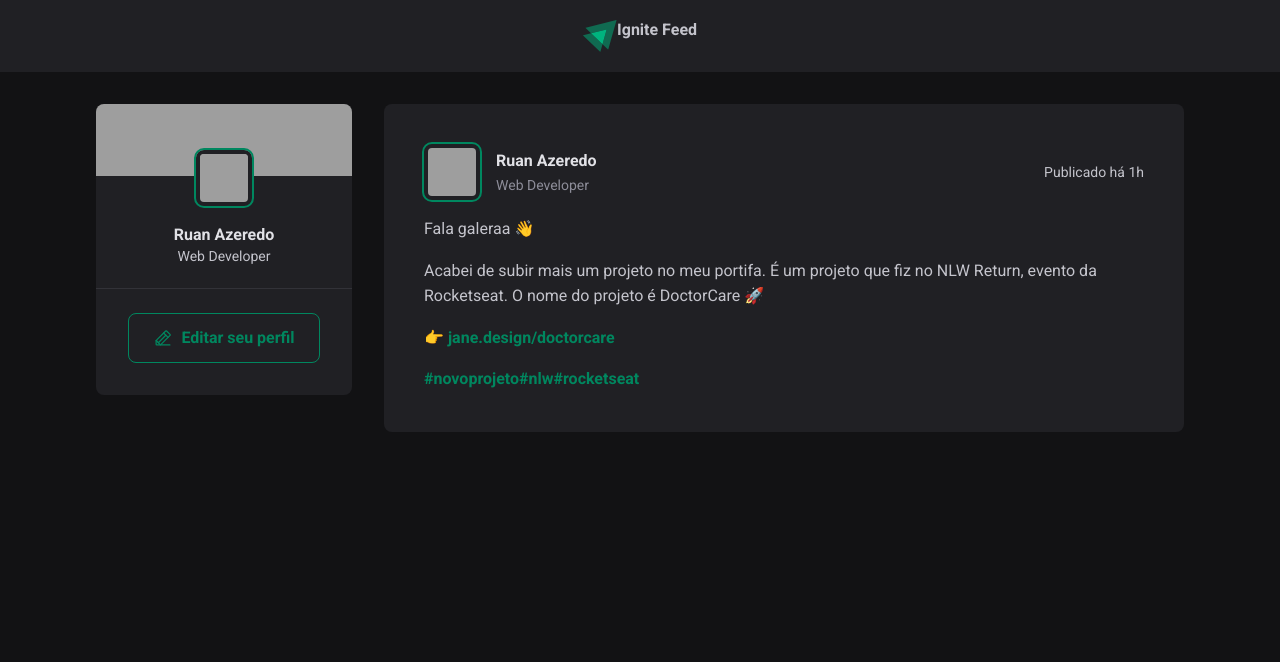
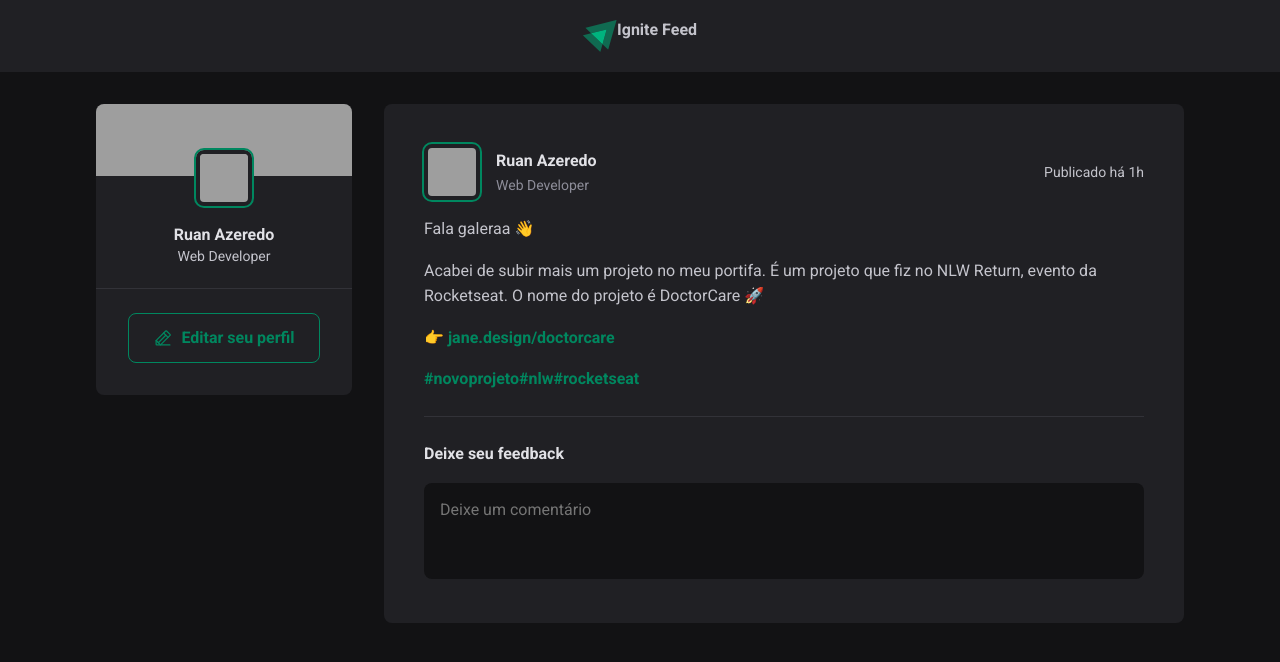
Before and after one commit to Ruan-Azeredo/feed-timeline, a React (Vite) app: page / in a window 1280 px wide. Shown: the top 662 px of the page. Built offline with nearby package versions, Linux system fonts and the light colour scheme; grey boxes are pictures that could not be loaded.

Commit message:
:construction: build: post comment area

```diff
--- a/src/components/Post.jsx
+++ b/src/components/Post.jsx
@@ -29,6 +29,16 @@
             </p>
             </div>
 
+            <form className={styles.commentForm}>
+                <strong>Deixe seu feedback</strong>
+
+                <textarea placeholder='Deixe um comentário'/>
+
+                <footer>
+                    <button type='submit'>Publicar</button>
+                </footer>
+            </form>
+
         </article>
     )
 }
--- a/src/components/Post.module.css
+++ b/src/components/Post.module.css
@@ -66,3 +66,57 @@
     color: var(--gray-400);
     line-height: 1.6;
 }
+
+.commentForm{
+    width: 100%;
+    margin-top: 1.5rem;
+    padding-top: 1.5rem;
+    border-top: 1px solid var(--gray-600);
+}
+
+.commentForm > strong{
+    line-height: 1.6;
+    color: var(--gray-100);
+}
+
+
+.commentForm textarea{
+    width: 100%;
+    background:
+    var(--gray-900);
+    border: 0;
+    resize: none;
+    height: 6rem;
+    padding: 1rem;
+    border-radius: 8px;
+    color: var(--gray-100);
+    line-height: 1.4;
+    margin-top: 1rem;
+}
+
+.commentForm footer{
+    visibility: hidden;
+    max-height: 0;
+}
+
+.commentForm:focus-within footer{ /* Will apply the css in footer when focus any item from .commentForm */
+    visibility: visible;
+    max-height: none;
+}
+
+.commentForm button[type='submit']{
+    padding: 1rem 1.5rem;
+    margin-top: 1rem;
+    border-radius: 8px;
+    border: 0;
+    background: var(--green-500);
+    color: var(--white);
+    font-weight: bold;
+    cursor: pointer;
+
+    transition: background-color 0.1s;
+}
+
+.commentForm button[type='submit']:hover{
+    background: var(--green-300);
+}
```
